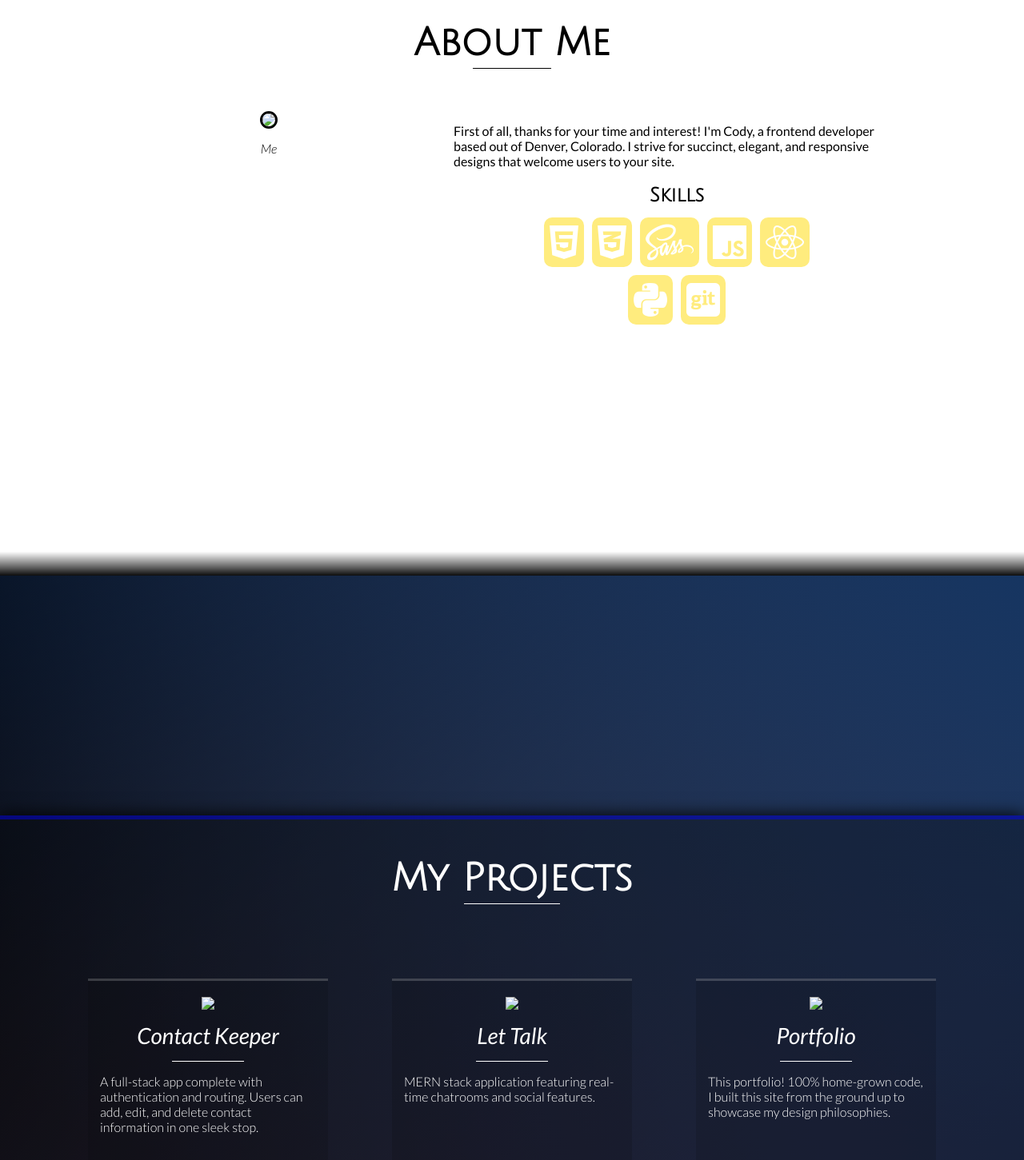
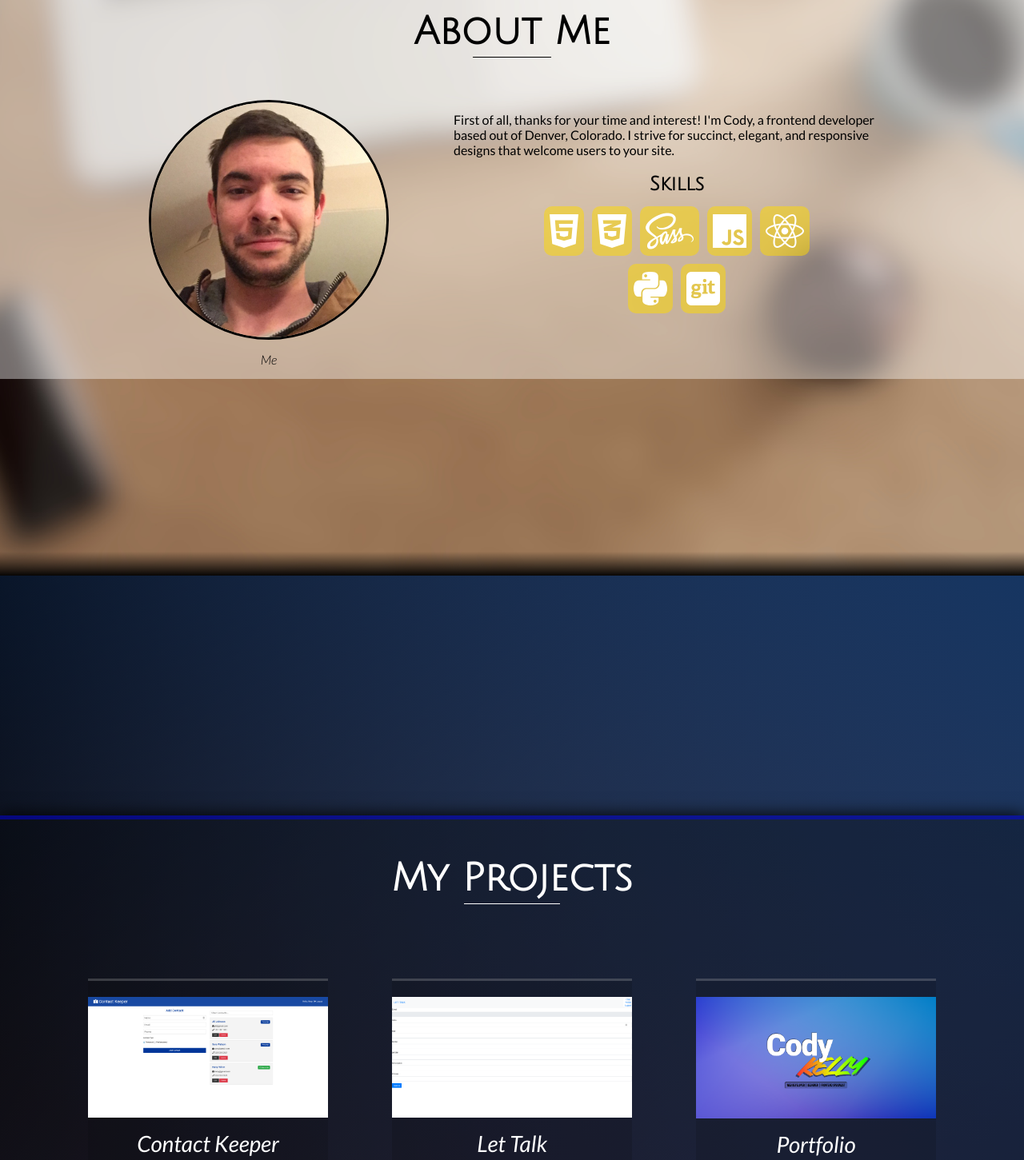
Before and after one commit to CodyKelly/Portfolio, a plain HTML site: page index.html in a window 1280 px wide. Shown: the part 1080-2531 px from the top of the page at 80% size. Drawn offline with Linux system fonts and the light colour scheme.

Commit message:
Fixed image links

```diff
--- a/index.html
+++ b/index.html
@@ -35,7 +35,7 @@
       </div>
       <div class="grid-2-3" style="max-width: 1000px;">
         <figure class="center-column-items">
-          <img src="./me.jpeg" style="border: 3px solid black; justify-self: center;">
+          <img src="./images/me.jpeg" style="border: 3px solid black; justify-self: center;">
           <figcaption class="italics">Me</figcaption>
         </figure>
         <div style="padding-bottom: 50px;">
@@ -69,7 +69,7 @@
       <div class="center-items">
         <a href="https://github.com/CodyKelly/contact-keeper" target="_blank" rel="noopener noreferrer">
           <div class="card center-column-items white">
-            <img src="./contact-keeper.png">
+            <img src="./images/contact-keeper.png">
             <h1>Contact Keeper</h1>
             <div class="hr"></div>
             <p class="text">A full-stack app complete with authentication and routing. Users can add, edit, and delete contact information in one sleek stop.</p>
@@ -78,7 +78,7 @@
         </a>
         <a href="https://github.com/CodyKelly-UCD/lettalk_client-1" target="_blank" rel="noopener noreferrer">
           <div class="card center-column-items white">
-            <img src="./let-talk.png">
+            <img src="./images/let-talk.png">
             <h1>Let Talk</h1>
             <div class="hr"></div>
             <p class="text">MERN stack application featuring real-time chatrooms and social features.</p>
@@ -87,7 +87,7 @@
         </a>
         <a href="https://github.com/CodyKelly/Portfolio" target="_blank" rel="noopener noreferrer">
           <div class="card center-column-items white">
-            <img src="./portfolio.png">
+            <img src="./images/portfolio.png">
             <h1>Portfolio</h1>
             <div class="hr"></div>
             <p class="text">This portfolio! 100% home-grown code, I built this site from the ground up to showcase my design philosophies.</p>
--- a/styles.css
+++ b/styles.css
@@ -105,7 +105,7 @@ i {
       transparent
     ),
     linear-gradient(to top, rgba(0, 0, 0, 0.95), transparent 3%, transparent),
-    url(./desk_still_life.jpg);
+    url(./images/desk_still_life.jpg);
   background-size: cover;
   background-position: center;
   backdrop-filter: blur(20px);
```
